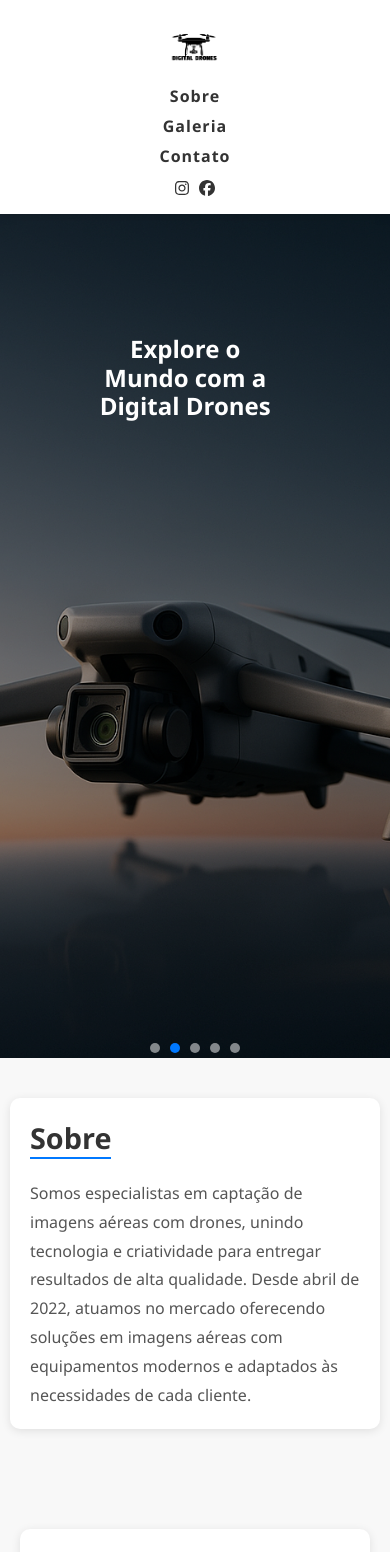
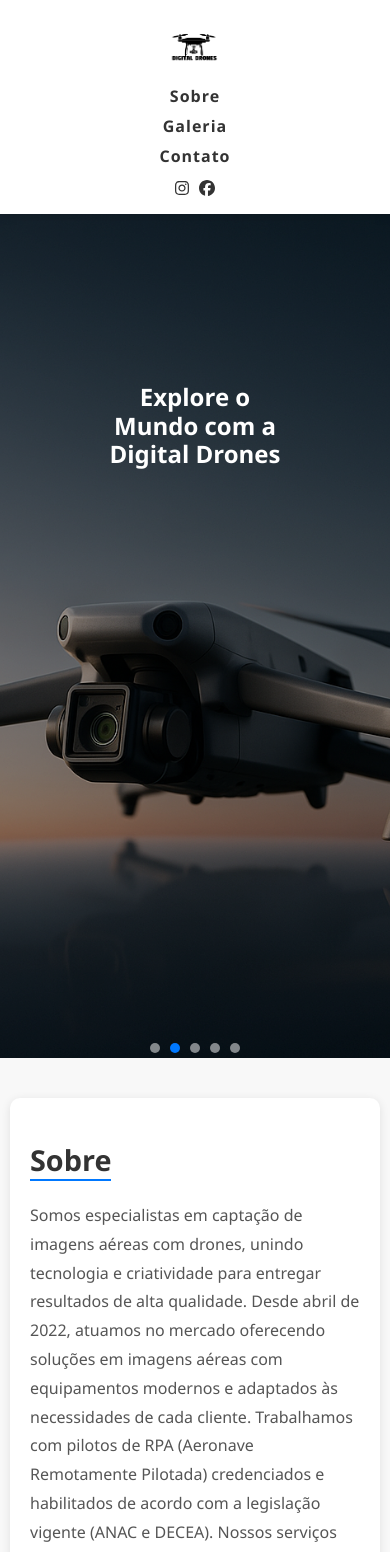
Before and after one commit to thsantosm/ddronesv2, a React (Create React App) app: page / in a window 390 px wide. Shown: the top 1552 px of the page. Built offline with nearby package versions, Linux system fonts and the light colour scheme.

Commit message:
final css version

```diff
--- a/src/Carousel.css
+++ b/src/Carousel.css
@@ -3,6 +3,9 @@
   width: 100vw;
   height: 100vh;
   overflow: hidden;
+  display: flex; /* Adiciona flexbox para alinhamento */
+  justify-content: center; /* Centraliza horizontalmente */
+  align-items: center; /* Centraliza verticalmente */
 }
 
 .carousel-image {
@@ -41,22 +44,18 @@
 
 .carousel-text {
   position: absolute;
-  top: 30%;
-  left: 50%;
-  transform: translate(-50%, -50%);
   color: white;
   text-align: center;
   z-index: 2;
-  opacity: 0; /* Inicialmente invisível */
-  animation: fadeIn 3s forwards; /* Aumento do tempo de animação para 3 segundos */
+  opacity: 0;
+  animation: fadeIn 3s forwards;
 }
 
 .carousel-text h2 {
-  font-size: 2.5rem; /* Tamanho padrão */
+  font-size: 2.5rem;
   margin-bottom: 20px;
   font-weight: bold;
   line-height: 1.2;
-  max-width: 80%; /* Limita o texto para evitar que ele ocupe toda a largura */
   white-space: normal;
 }
 
@@ -76,7 +75,6 @@
   background-color: rgba(0, 0, 0, 0.9);
 }
 
-/* Indicadores */
 .carousel-indicators {
   position: absolute;
   bottom: 20px;
@@ -117,33 +115,28 @@
 /* Responsividade */
 @media (max-width: 1024px) {
   .carousel-text h2 {
-    font-size: 2rem; /* Reduz o tamanho da fonte em telas menores */
+    font-size: 2rem;
     margin-bottom: 15px;
   }
 
   .carousel-button {
-    font-size: 1.5rem; /* Reduz o tamanho do botão em telas menores */
+    font-size: 1.5rem;
   }
 
   .carousel-button-text {
-    font-size: 1rem; /* Ajusta o tamanho do texto do botão */
+    font-size: 1rem;
     padding: 8px 15px;
   }
 }
 
 @media (max-width: 768px) {
-  .carousel-text {
-    top: 25%;
-  }
-
   .carousel-text h2 {
-    font-size: 1.8rem; /* Reduz ainda mais o tamanho da fonte em telas pequenas */
+    font-size: 1.8rem;
     margin-bottom: 10px;
-    max-width: 90%; /* Aumenta a largura máxima do texto */
   }
 
   .carousel-button {
-    font-size: 1.3rem; /* Ajuste para telas menores */
+    font-size: 1.3rem;
   }
 
   .carousel-button-text {
@@ -152,17 +145,13 @@
   }
 
   .carousel-indicators {
-    bottom: 10px; /* Move os indicadores para mais perto da parte inferior */
+    bottom: 10px;
   }
 }
 
 @media (max-width: 480px) {
-  .carousel-text {
-    top: 20%; /* Ajuste da posição para telas menores */
-  }
-
   .carousel-text h2 {
-    font-size: 1.5rem; /* Tamanho de fonte ainda menor para telas muito pequenas */
+    font-size: 1.5rem;
   }
 
   .carousel-button {
@@ -175,6 +164,6 @@
   }
 
   .carousel-indicators {
-    bottom: 5px; /* Ajusta ainda mais a posição dos indicadores */
+    bottom: 5px;
   }
 }
--- a/src/telaPrim.js
+++ b/src/telaPrim.js
@@ -1,7 +1,7 @@
-import React, { useState, useEffect } from 'react';
+import React, { useState } from 'react';
 import './style.css';
 import { FontAwesomeIcon } from '@fortawesome/react-fontawesome';
-import { faInstagram, faFacebook } from '@fortawesome/free-brands-svg-icons';
+import { faInstagram, faFacebook} from '@fortawesome/free-brands-svg-icons';
 import { motion } from 'framer-motion';
 import video1 from './img/312.mp4';
 import video2 from './img/123.mp4';
@@ -15,13 +15,6 @@ const App = () => {
   const [telefone, setTelefone] = useState('');
   const [evento, setEvento] = useState('');
   const [local, setLocal] = useState('');
-  const [isMobile, setIsMobile] = useState(false);
-
-  useEffect(() => {
-    // Detecta se o dispositivo é um dispositivo móvel
-    const checkMobile = window.innerWidth <= 768;
-    setIsMobile(checkMobile);
-  }, []);
 
   const handleSubmit = (e) => {
     e.preventDefault();
@@ -49,7 +42,7 @@ const App = () => {
         </nav>
         <div className="social-icons">
           <a href="https://instagram.com/digitaldronesudi" target="_blank" rel="noopener noreferrer">
-            <FontAwesomeIcon icon={faInstagram} />
+            <FontAwesomeIcon icon={faInstagram}  />
           </a>
           <a href="https://www.facebook.com/digitaldronesuberlandia" target="_blank" rel="noopener noreferrer">
             <FontAwesomeIcon icon={faFacebook} />
@@ -64,12 +57,16 @@ const App = () => {
           initial={{ opacity: 0, x: -50 }}
           whileInView={{ opacity: 1, x: 0 }}
           transition={{ duration: 0.6 }}
-        >
+        ><br />
           <h2>Sobre</h2>
           <p>
-            Somos especialistas em captação de imagens aéreas com drones, unindo tecnologia e criatividade para entregar
-            resultados de alta qualidade. Desde abril de 2022, atuamos no mercado oferecendo soluções em imagens aéreas com
-            equipamentos modernos e adaptados às necessidades de cada cliente.
+            Somos especialistas em captação de imagens aéreas com drones, unindo tecnologia e criatividade para entregar resultados de alta qualidade.
+            Desde abril de 2022, atuamos no mercado oferecendo soluções em imagens aéreas com equipamentos modernos e adaptados às necessidades de cada cliente. Trabalhamos com pilotos de RPA (Aeronave Remotamente Pilotada) credenciados e habilitados de acordo com a legislação vigente (ANAC e DECEA).
+            Nossos serviços incluem:<br /><br />
+            - Captação de imagens aéreas (aerofotografia e videografia)<br />
+            - Cobertura de festas e eventos<br />
+            - Acompanhamento de obras<br />
+            - Vídeos de marketing para imóveis<br />
           </p>
         </motion.div>
 
@@ -82,85 +79,28 @@ const App = () => {
           >
             <h2>Galeria</h2>
             <div className="gallery">
-              <video
-                src={video1}
-                alt="Drone Video 1"
-                className="video-item"
-                autoPlay
-                muted
-                loop
-                playsInline
-                controls={isMobile ? false : true} // Habilita controles em desktop, desabilita em mobile
-              />
-              <video
-                src={video2}
-                alt="Drone Video 2"
-                className="video-item"
-                autoPlay
-                muted
-                loop
-                playsInline
-                controls={isMobile ? false : true} // Habilita controles em desktop, desabilita em mobile
-              />
-              <video
-                src={video3}
-                alt="Drone Video 3"
-                className="video-item"
-                autoPlay
-                muted
-                loop
-                playsInline
-                controls={isMobile ? false : true} // Habilita controles em desktop, desabilita em mobile
-              />
+              <video src={video1} alt="Drone Video 1" className="video-item" autoPlay muted loop playsInline />
+              <video src={video2} alt="Drone Video 1" className="video-item" autoPlay muted loop playsInline />
+              <video src={video3} alt="Drone Video 1" className="video-item" autoPlay muted loop playsInline />
             </div>
           </motion.div>
-          <p className="danger">É proibida a reprodução e utilização sem autorização prévia.</p>
+          <p className="danger">É proibida a reprodução e utilização sem autorização prévia</p>
         </section>
 
+        <br />
         <motion.div
-          className="section"
-          id="contato"
+          className="section" id="contato"
           initial={{ opacity: 0, y: 50 }}
           whileInView={{ opacity: 1, y: 0 }}
           transition={{ duration: 0.6 }}
         >
           <h2>Contato</h2>
           <form className="contact-form" onSubmit={handleSubmit}>
-            <input
-              type="text"
-              placeholder="Seu nome"
-              value={nome}
-              onChange={(e) => setNome(e.target.value)}
-              required
-            />
-            <input
-              type="email"
-              placeholder="Seu email"
-              value={email}
-              onChange={(e) => setEmail(e.target.value)}
-              required
-            />
-            <input
-              type="text"
-              placeholder="Telefone"
-              value={telefone}
-              onChange={(e) => setTelefone(e.target.value)}
-              required
-            />
-            <input
-              type="text"
-              placeholder="Tipo de evento"
-              value={evento}
-              onChange={(e) => setEvento(e.target.value)}
-              required
-            />
-            <input
-              type="text"
-              placeholder="Local do evento"
-              value={local}
-              onChange={(e) => setLocal(e.target.value)}
-              required
-            />
+            <input type="text" placeholder="Seu nome" value={nome} onChange={(e) => setNome(e.target.value)} required />
+            <input type="email" placeholder="Seu email" value={email} onChange={(e) => setEmail(e.target.value)} required />
+            <input type="text" placeholder="Telefone" value={telefone} onChange={(e) => setTelefone(e.target.value)} required />
+            <input type="text" placeholder="Tipo de evento" value={evento} onChange={(e) => setEvento(e.target.value)} required />
+            <input type="text" placeholder="Local do evento" value={local} onChange={(e) => setLocal(e.target.value)} required />
             <button type="submit">Enviar para o WhatsApp</button>
           </form>
         </motion.div>
```
